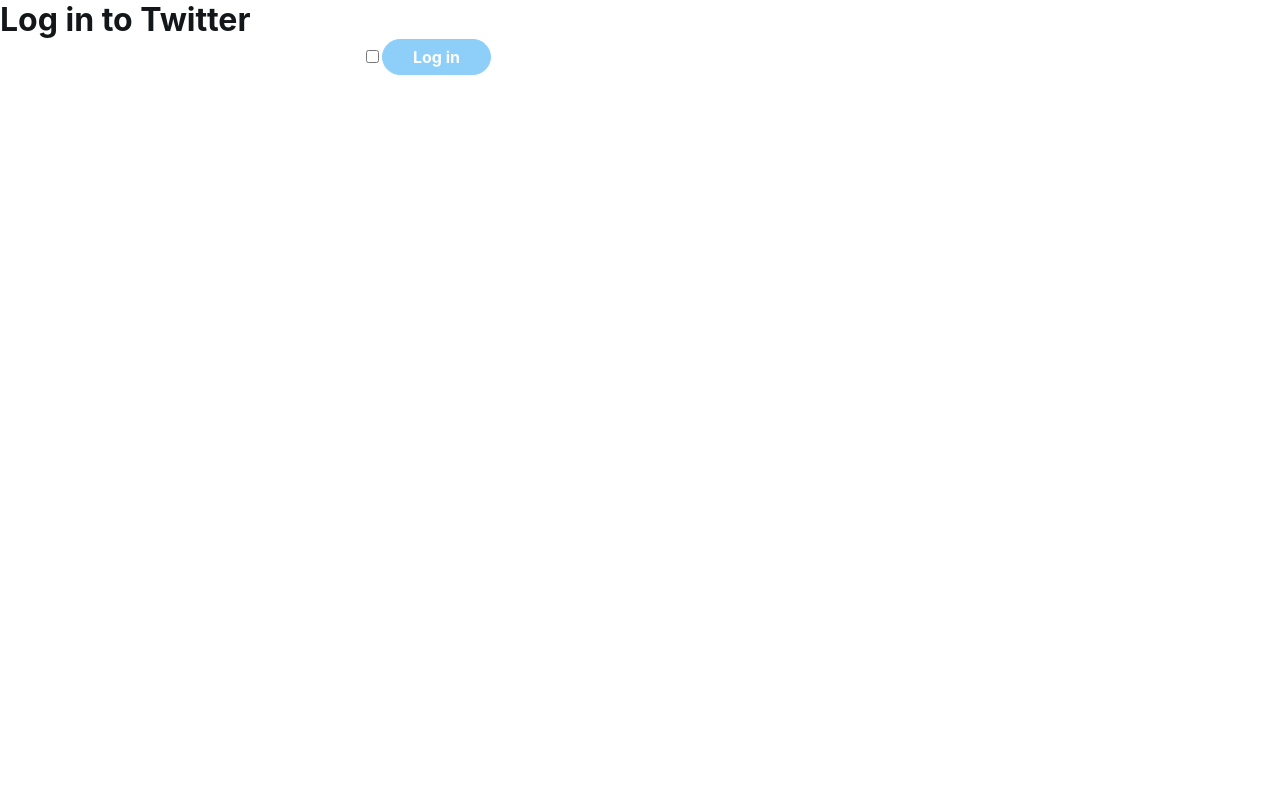
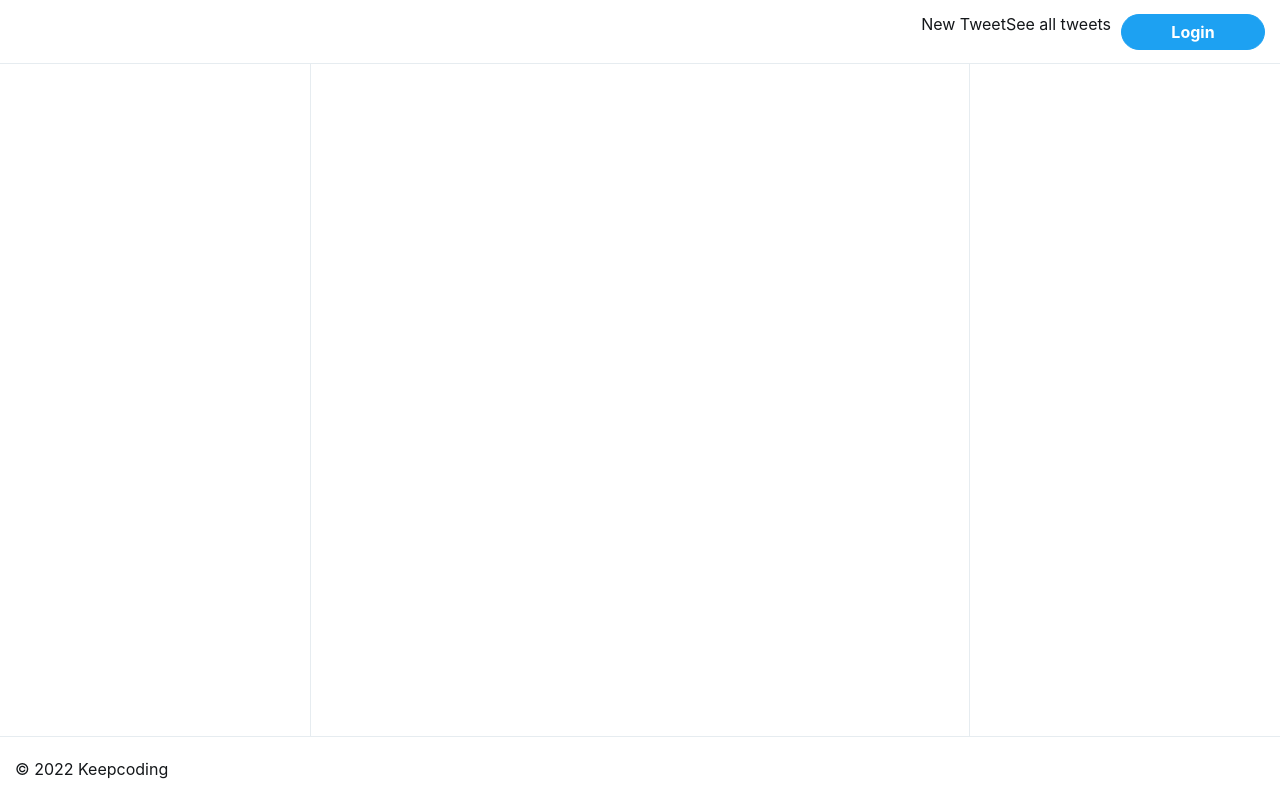
Before and after one commit to antandbar/advertpop, a React (Create React App) app: page /adverts in a window 1280 px wide. Built offline with nearby package versions, Linux system fonts and the light colour scheme.

Commit message:
feat: Login, Logout y arquitectura de router

```diff
--- a/package.json
+++ b/package.json
@@ -7,8 +7,10 @@
     "@testing-library/react": "^12.1.4",
     "@testing-library/user-event": "^13.5.0",
     "axios": "^0.26.1",
+    "classnames": "^2.3.1",
     "react": "^17.0.2",
     "react-dom": "^17.0.2",
+    "react-router-dom": "^6.2.2",
     "react-scripts": "5.0.0",
     "styled-components": "^5.3.3",
     "web-vitals": "^2.1.4"
--- a/src/App.js
+++ b/src/App.js
@@ -1,11 +1,11 @@
 import { useState } from 'react';
+import { Routes, Route, Navigate } from 'react-router-dom';
 import LoginPage from './components/auth/LoginPage/LoginPage';
 import { AuthContextProvider } from './components/auth/context';
-
+import Layout from './components/layout/Layout';
 
 function App({ isInitiallyLogged }) {
   const [isLogged, setIsLogged] = useState(isInitiallyLogged);
-
 
   const handleLogin = () => {
     setIsLogged(true);
@@ -15,15 +15,13 @@
     setIsLogged(false);
   };
 
-
   return (
     <div className="App">
       <AuthContextProvider value={{ isLogged, handleLogin, handleLogout }}>
-      {isLogged ? (
-        <h1>Hola</h1>
-      ) : (
-        <LoginPage/>
-      )}
+        <Routes>
+          <Route path="/adverts" element={<Layout />} />
+          <Route path="/login" element={<LoginPage />} />
+        </Routes>
       </AuthContextProvider>
     </div>
   );
--- /dev/null
+++ b/src/components/auth/AuthButton.js
@@ -0,0 +1,27 @@
+import { useContext } from 'react';
+import { Link } from 'react-router-dom';
+import Button from '../common/Button';
+
+import { logout } from '../auth/service';
+import AuthContext from './context';
+
+function AuthButton({ className }) {
+  const { isLogged, handleLogout: onLogout } = useContext(AuthContext);
+
+  const handleLogoutClick = async () => {
+    await logout();
+    onLogout();
+  };
+
+  return isLogged ? (
+    <Button className={className} onClick={handleLogoutClick}>
+      Logout
+    </Button>
+  ) : (
+    <Button as={Link} to="/login" variant="primary" className={className}>
+      Login
+    </Button>
+  );
+}
+
+export default AuthButton;
--- a/src/components/auth/service.js
+++ b/src/components/auth/service.js
@@ -1,4 +1,4 @@
-import client, { setAuthorizationHeader } from '../../api/client';
+import client, { setAuthorizationHeader, removeAuthorizationHeader } from '../../api/client';
 import storage from '../../utils/storage';
 
 export const login = ({ remember, ...credentials }) => {
@@ -7,3 +7,10 @@
     storage.set('auth', accessToken);
   });
 };
+
+export const logout = () => {
+  return Promise.resolve().then(() => {
+    removeAuthorizationHeader();
+    storage.remove('auth');
+  });
+};
--- /dev/null
+++ b/src/components/layout/Header.css
@@ -0,0 +1,35 @@
+.header {
+  align-items: center;
+  display: flex;
+}
+
+.header-logo {
+  align-items: center;
+  background-color: transparent;
+  border-radius: 9999px;
+  color: rgba(29, 161, 242, 1);
+  display: inline-flex;
+  height: 48px;
+  justify-content: center;
+  transition: background-color 0.2s;
+  width: 48px;
+}
+
+.header-logo:hover {
+  background-color: rgba(29, 161, 242, 0.1);
+}
+
+.header-nav {
+  display: flex;
+  flex: 1;
+  justify-content: flex-end;
+}
+
+.header-nav .active {
+  color: green;
+}
+
+.header-button {
+  width: 144px;
+  margin-left: 10px;
+}
--- /dev/null
+++ b/src/components/layout/Header.js
@@ -0,0 +1,40 @@
+import { Link, NavLink } from 'react-router-dom';
+import classNames from 'classnames';
+
+/* import { ReactComponent as Icon } from '../../assets/twitter.svg'; */
+
+import './Header.css';
+import AuthButton from '../auth/AuthButton';
+
+function Header({ className }) {
+  return (
+    <header className={classNames('header', className)}>
+      <Link to="/">
+        <div className="header-logo">
+          {/* <img src={logo} alt="Twitter-React"></img> */}
+          {/* <Icon width="32" height="32" /> */}
+        </div>
+      </Link>
+      <nav className="header-nav">
+        <NavLink
+          to="/tweets/new"
+          // className={({ isActive }) => (isActive ? 'active' : '')}
+          style={({ isActive }) => (isActive ? { color: 'green' } : null)}
+        >
+          New Tweet
+        </NavLink>
+        <NavLink
+          to="/tweets"
+          // className={({ isActive }) => (isActive ? 'active' : '')}
+          style={({ isActive }) => (isActive ? { color: 'green' } : null)}
+          end
+        >
+          See all tweets
+        </NavLink>
+        <AuthButton className="header-button" />
+      </nav>
+    </header>
+  );
+}
+
+export default Header;
--- /dev/null
+++ b/src/components/layout/Layout.css
@@ -0,0 +1,35 @@
+.layout-header {
+  background-color: white;
+  border-bottom-width: 1px;
+  height: 64px;
+  position: sticky;
+  top: 0;
+}
+
+.layout-main {
+  border-left-width: 1px;
+  border-right-width: 1px;
+  margin: 0 auto;
+  max-width: 660px;
+  min-height: calc(100vh - 128px);
+}
+
+.layout-title {
+  align-items: center;
+  border-bottom-width: 1px;
+  display: flex;
+  height: 52px;
+  padding: 0 15px;
+}
+
+.layout-footer {
+  align-items: center;
+  border-top-width: 1px;
+  display: flex;
+  height: 64px;
+}
+
+.layout-header,
+.layout-footer {
+  padding: 0 15px;
+}
--- /dev/null
+++ b/src/components/layout/Layout.js
@@ -0,0 +1,18 @@
+import { Outlet } from 'react-router-dom';
+import Header from './Header';
+
+import './Layout.css';
+
+function Layout() {
+  return (
+    <div className="layout">
+      <Header className="layout-header bordered" />
+      <main className="layout-main bordered">
+        <Outlet />
+      </main>
+      <footer className="layout-footer bordered">© 2022 Keepcoding</footer>
+    </div>
+  );
+}
+
+export default Layout;
--- a/src/index.js
+++ b/src/index.js
@@ -4,13 +4,16 @@
 import App from './App';
 import storage from './utils/storage';
 import { setAuthorizationHeader } from './api/client';
+import { BrowserRouter as Router } from 'react-router-dom';
 
 const accessToken = storage.get('auth');
 setAuthorizationHeader(accessToken);
 
 ReactDOM.render(
   <React.StrictMode>
+    <Router>
     <App isInitiallyLogged={!!accessToken} />
+    </Router>
   </React.StrictMode>,
   document.getElementById('root')
 );
```
Also changed, not shown: 1 other file (tests, documents, lock files or other folders).
